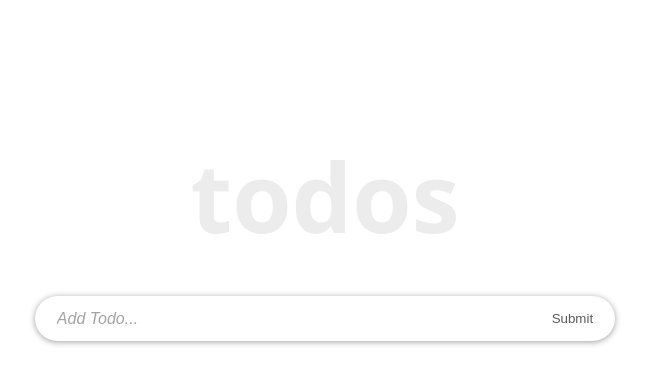
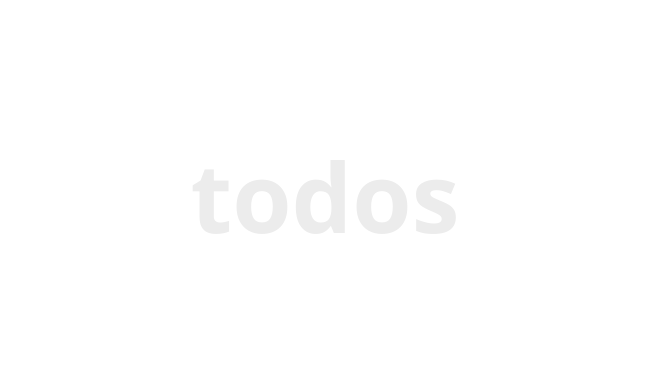
Before and after one commit to AckonSamuel/react-to-do-list-app, a React (Create React App) app: page / in a window 1280 px wide. Shown: the top 384 px of the page, without its empty margins (315-964 px from the left). Built offline with nearby package versions, Linux system fonts and the light colour scheme.

Commit message:
Convert from class to function based component

```diff
--- a/src/functionBased/components/InputTodo.js
+++ b/src/functionBased/components/InputTodo.js
@@ -1,47 +1,7 @@
-import React, { Component } from "react"
+import React from "react"
 
-class InputTodo extends Component {
+const InputTodo = () => {
+  return <div></div>
+}
 
-  state = {
-    title: ""
-  };
-
-  onChange = e => {
-    this.setState({
-      [e.target.name]: e.target.value
-    });
-  };
-
-  handleSubmit = e => {
-    e.preventDefault();
-    if (this.state.title.trim()) {
-      this.props.addTodoProps(this.state.title);
-      this.setState({
-        title: ""
-      });
-    } else {
-      alert("Please write item")
-    }
-  };
-
-  render() {
-    return (
-      <form
-      onSubmit={this.handleSubmit}
-      className="form-container"
-      >
-        <input
-        type="text"
-        className="input-text"
-        placeholder="Add Todo..."
-        value={this.state.title}
-        onChange={this.onChange}
-        name="title"
-
-        />
-        <button className="input-submit">Submit</button>
-        </form>
-    )
-  }
-}
 export default InputTodo
```
